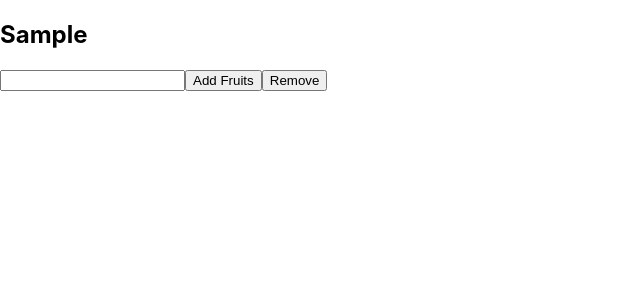
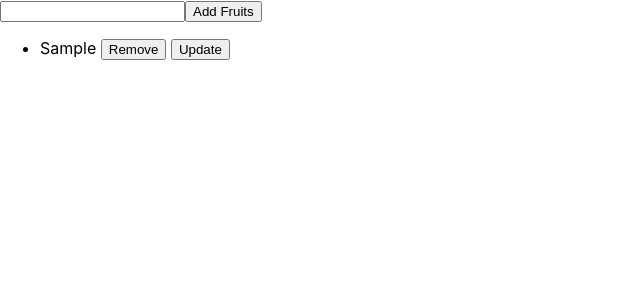
Before and after one commit to MadhuKumarPatel/React, a React (Create React App) app: page / in a window 1280 px wide. Both pictures are taken after typing "Sample" into the empty fields and a click on the button "Add Fruits". Shown: the top 300 px of the page, without its empty margins (0-640 px from the left). Built offline with nearby package versions, Linux system fonts and the light colour scheme.

Commit message:
3rdApril

```diff
--- a/src/classComponents/arrayfruits/fruits.js
+++ b/src/classComponents/arrayfruits/fruits.js
@@ -21,24 +21,49 @@ class ArrayOfFruits extends Component{
             }
         )
     }
-    deleteFruits=()=>{
-        let newArray2=this.state.arr.slice();
-        newArray2.pop()
+    deleteFruits=(i)=>{
+       let newArray=this.state.arr.filter((eachitem,index)=>{
+        return index!=i
+       })
         this.setState(
             {
-               arr:newArray2,
+               arr:newArray,
                input:""
+            }
+        )
+    }
+    updateFruit=(i)=>{
+        let newArray=this.state.arr.map((eachitem,index)=>{
+            if(index==i){
+                return this.state.input
+            }
+            else{
+                return eachitem
+            }
+        })
+        this.setState(
+            {
+                arr:newArray,
+                input:""
             }
         )
     }
    render(){
     return(
         <>
-        <h2>{this.state.arr.join(" , ")}</h2>
         <input type="text" value={this.state.input} onChange={this.addValue}></input>
         <button onClick={this.addFruits}>Add Fruits</button>
-        <button onClick={this.deleteFruits}>Remove</button>
+        <ul>
+         {
+         this.state.arr.map((eachitem,i)=>{
+            return (<>
+            <li>{eachitem} <button onClick={()=>this.deleteFruits(i)}>Remove</button>  <button onClick={()=>this.updateFruit(i)}>Update</button></li>
 
+            </>
+            )
+         })
+         }
+          </ul>
         </>
     )
    }
```
